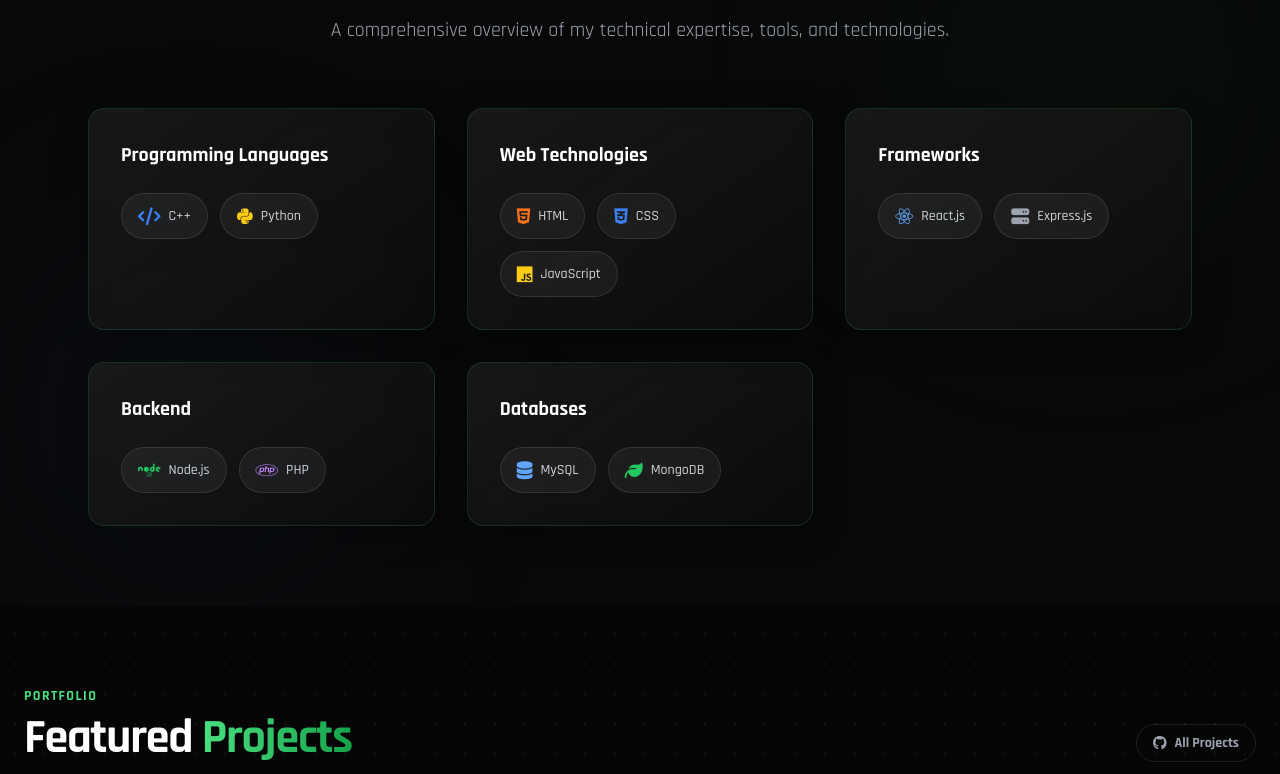
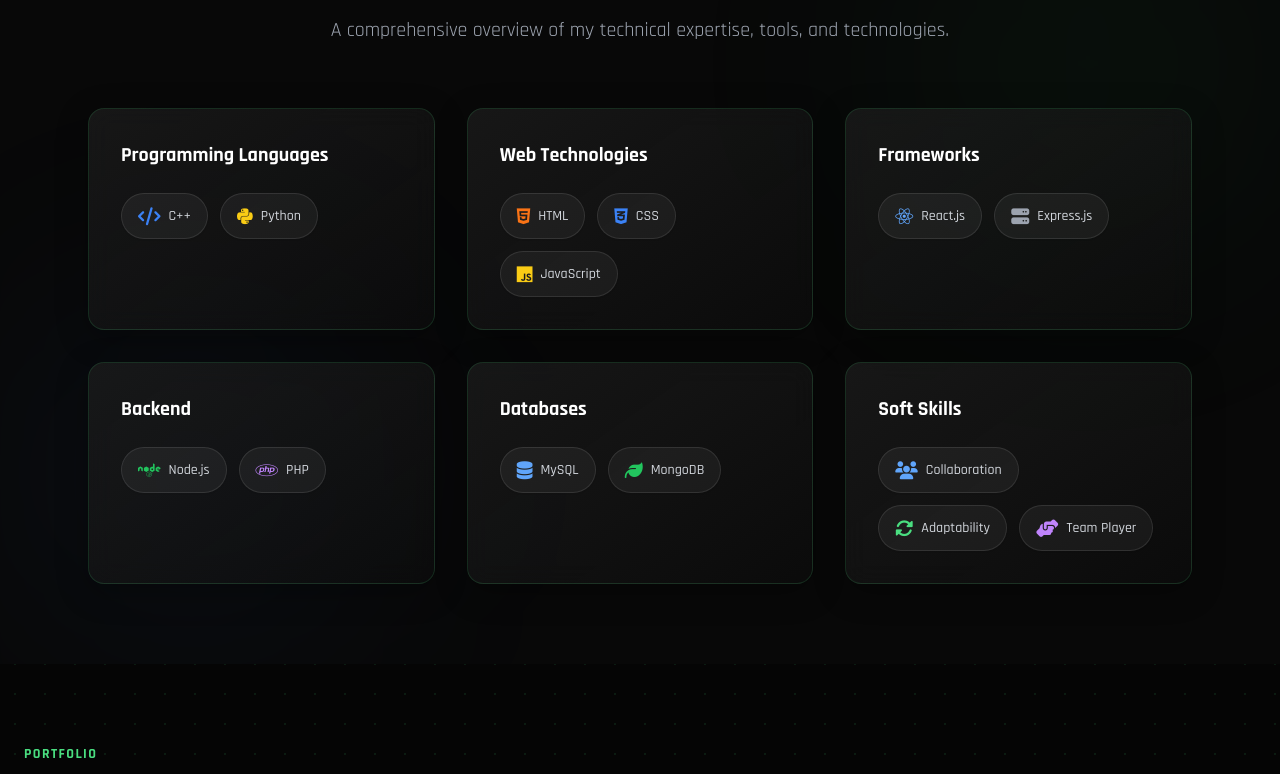
Before and after one commit to mohitparmar0602/portfolio, a React (Vite) app: page / in a window 1280 px wide. Shown: the part 1571-2345 px from the top of the page. Built offline with nearby package versions, Linux system fonts and the light colour scheme.

Commit message:
feat: add Soft Skills section to portfolio

```diff
--- a/src/components/Skills.jsx
+++ b/src/components/Skills.jsx
@@ -31,7 +31,7 @@
                     className="text-center mb-16"
                 >
                     <h3 className="text-4xl md:text-5xl font-black text-white mb-4 tracking-tight">
-                        Technical <span className="text-transparent bg-clip-text bg-gradient-to-r from-green-400 to-green-600">Skills</span>
+                        My <span className="text-transparent bg-clip-text bg-gradient-to-r from-green-400 to-green-600">Skills</span>
                     </h3>
                     <p className="text-gray-400 max-w-2xl mx-auto text-lg md:text-xl">A comprehensive overview of my technical expertise, tools, and technologies.</p>
                 </motion.div>
--- a/src/constants/index.js
+++ b/src/constants/index.js
@@ -84,6 +84,14 @@
             { name: "MySQL", icon: "fas fa-database", color: "text-blue-400" },
             { name: "MongoDB", icon: "fas fa-leaf", color: "text-green-500" },
         ]
+    },
+    {
+        category: "Soft Skills",
+        items: [
+            { name: "Collaboration", icon: "fas fa-users", color: "text-blue-400" },
+            { name: "Adaptability", icon: "fas fa-sync-alt", color: "text-green-400" },
+            { name: "Team Player", icon: "fas fa-hands-helping", color: "text-purple-400" },
+        ]
     }
 ];
 
```
